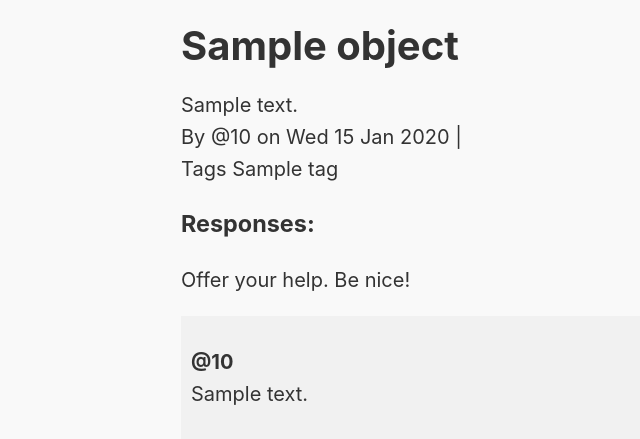
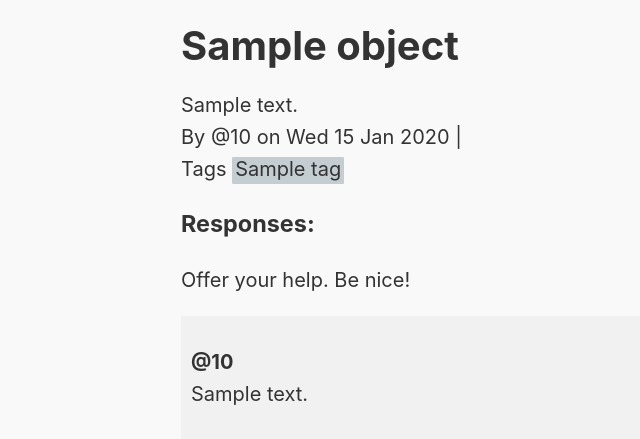
Before and after one commit to devolio/devolio, a Django app: template questions/templates/questions/question_detail.html in a window 1280 px wide. Shown: the part 72-511 px from the top of the page, without its empty margins (59-699 px from the left). Run offline with Django 3.2, Linux system fonts and the light colour scheme; the template is opened without the code that fills it: most values are stand-ins (such as "Sample title", 1, 10 or a date in 2020); some libraries are stand-ins or nearby versions.

Commit message:
add styling to q tags

```diff
--- a/questions/templates/questions/question_detail.html
+++ b/questions/templates/questions/question_detail.html
@@ -15,7 +15,7 @@ in {% for tag in object.tags.all %}{{tag.name}} {% endfor %}
     <div class="q-meta-tags">
         <span>Tags</span>
         {% for tag in object.tags.all %}
-        <a class="q-meta-tag" href="{% url 'tags_tag' tag.slug %}">{{tag.name}}</a>
+        <a class="q-tag q-meta-tag" href="{% url 'tags_tag' tag.slug %}">{{tag.name}}</a>
         {% endfor %}
     </div>
 </div>
```
